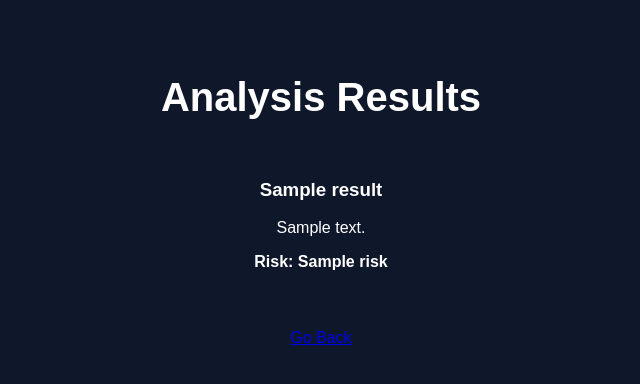
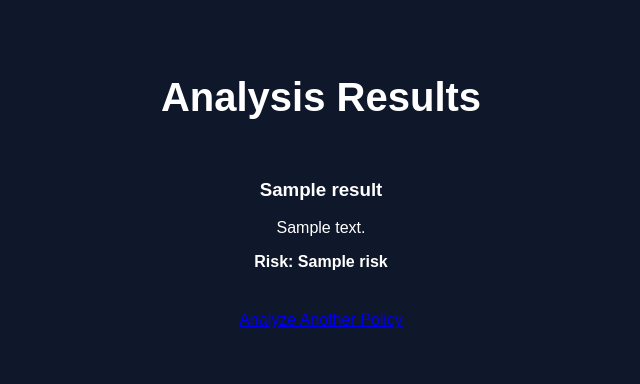
Before and after one commit to hishychaudhary-stack/fine-print-explainer, a Flask app: template templates/result.html in a window 1280 px wide. Shown: the top 384 px of the page, without its empty margins (319-959 px from the left). Run offline with Flask 3, Linux system fonts and the light colour scheme; the template is opened without the code that fills it: most values are stand-ins (such as "Sample title", 1, 10 or a date in 2020).

Commit message:
Update result.html

```diff
--- a/templates/result.html
+++ b/templates/result.html
@@ -1,11 +1,11 @@
 <!DOCTYPE html>
 <html>
 <head>
-    <title>Results</title>
+    <title>Analysis Results</title>
     <link rel="stylesheet" href="/static/style.css">
 </head>
 <body>
-
+    <div class="container">
         <h1>Analysis Results</h1>
 
         {% for title, desc, risk in results %}
@@ -16,8 +16,7 @@
             </div>
         {% endfor %}
 
-    <br>
-    <a href="/">Go Back</a>
-
+        <a class="back-link" href="/">Analyze Another Policy</a>
+    </div>
 </body>
 </html>
```
Lines whose indentation alone changed are shown as unchanged.
